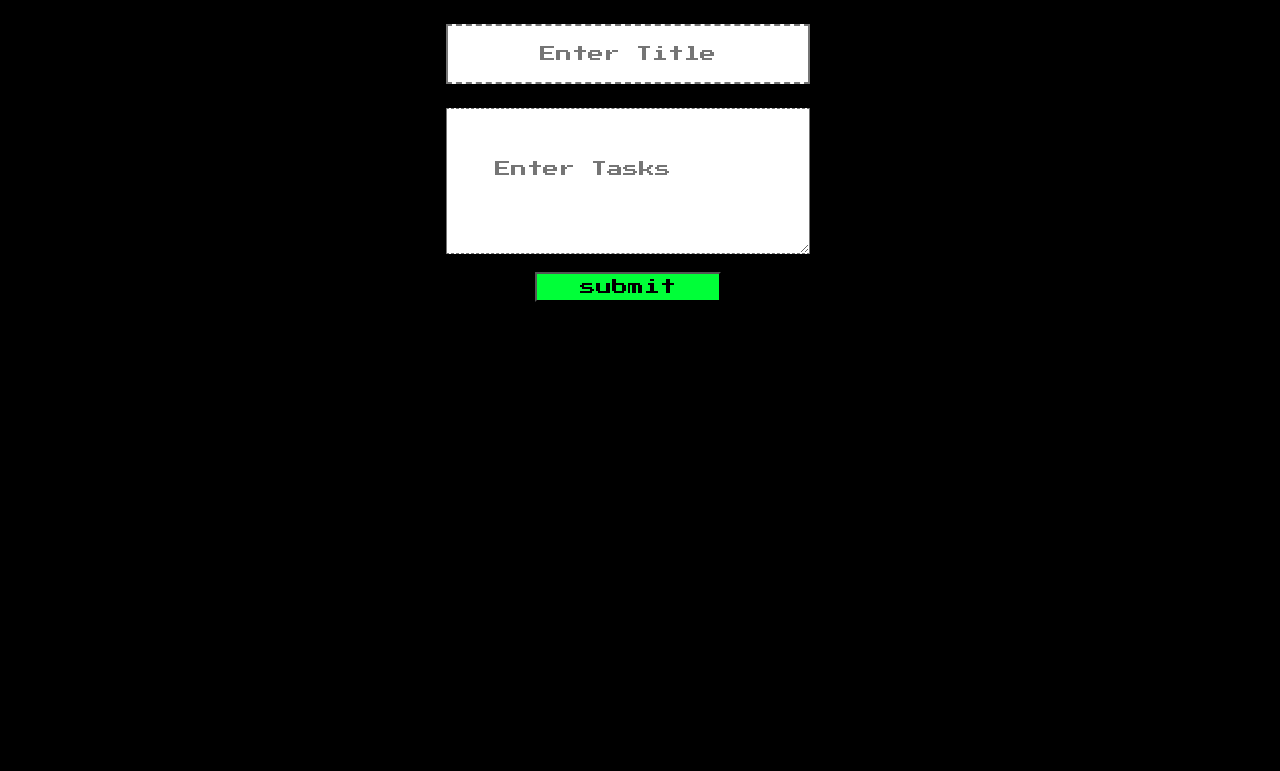
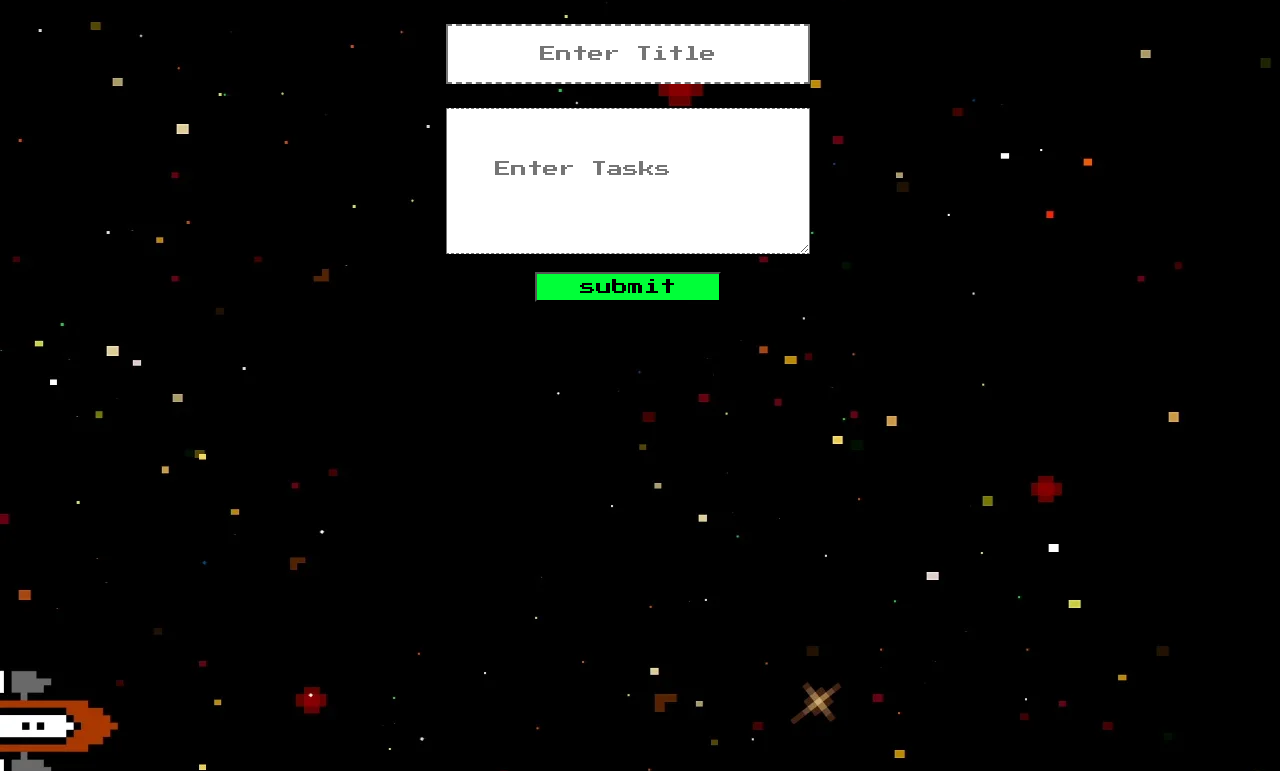
Before and after one commit to Ankit-Dutta-Itobuz/Notes-App, a plain HTML site: page frontend/index.html in a window 1280 px wide. Shown: the part 160-931 px from the top of the page. Drawn offline with nearby package versions, Linux system fonts and the light colour scheme; no server answers.

Commit message:
design updates

```diff
--- a/frontend/style.css
+++ b/frontend/style.css
@@ -4,19 +4,16 @@
 
 body {
     font-family: 'Press Start 2P', cursive;
-    background-color: black;
     overflow-x: hidden;
-    /* background-image: url('./images/spaceBg.webp'); */
+    background-image: url('./images/spaceBg.webp');
 }
 
 .success {
     background-color: #00FF38;
-    /* color: #00FF38; */
 }
 
 .fail {
     background-color: rgb(255, 0, 0);
-   /* color: #CF0000; */
 }
 
 .yellowBg {
```
